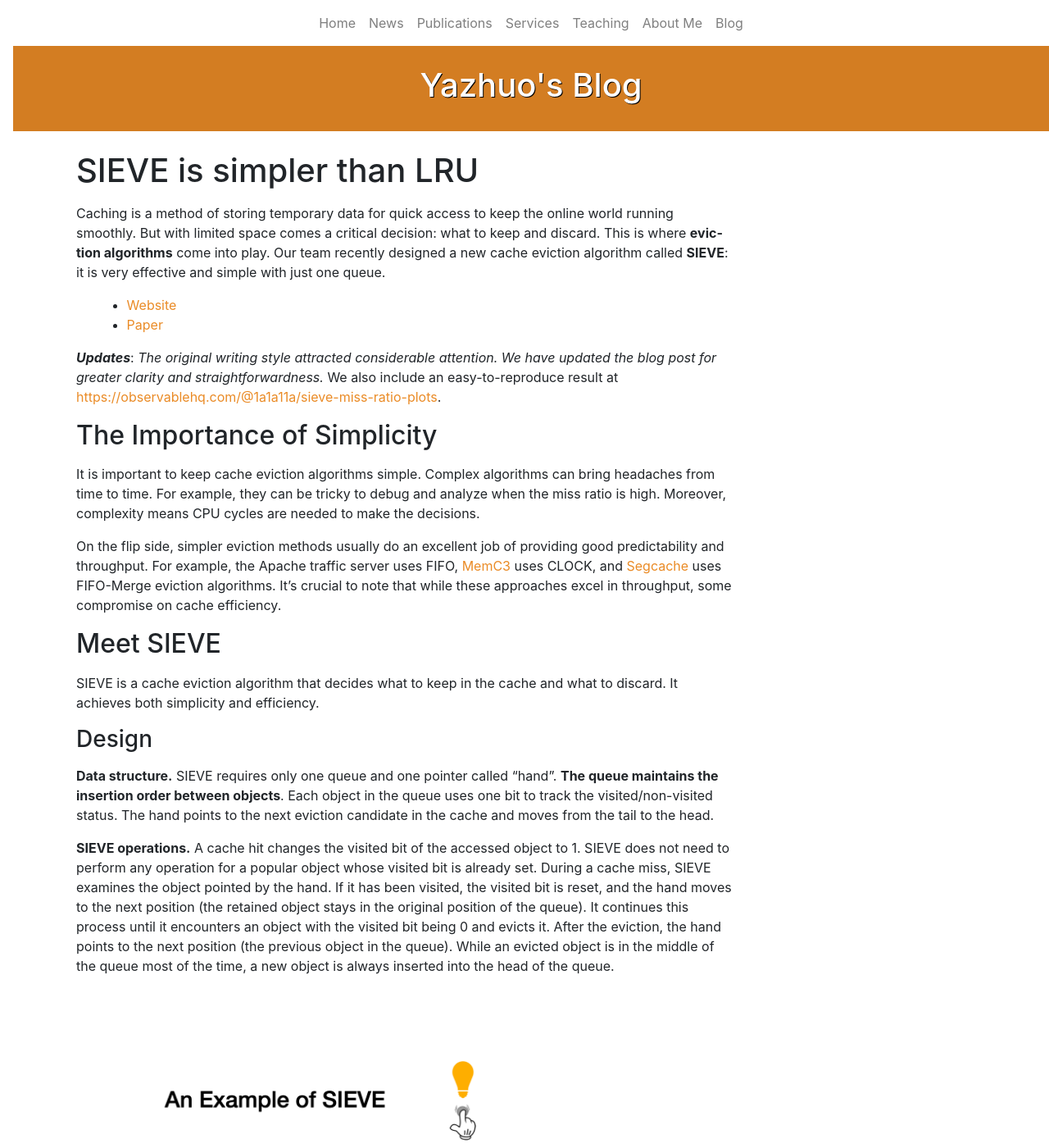
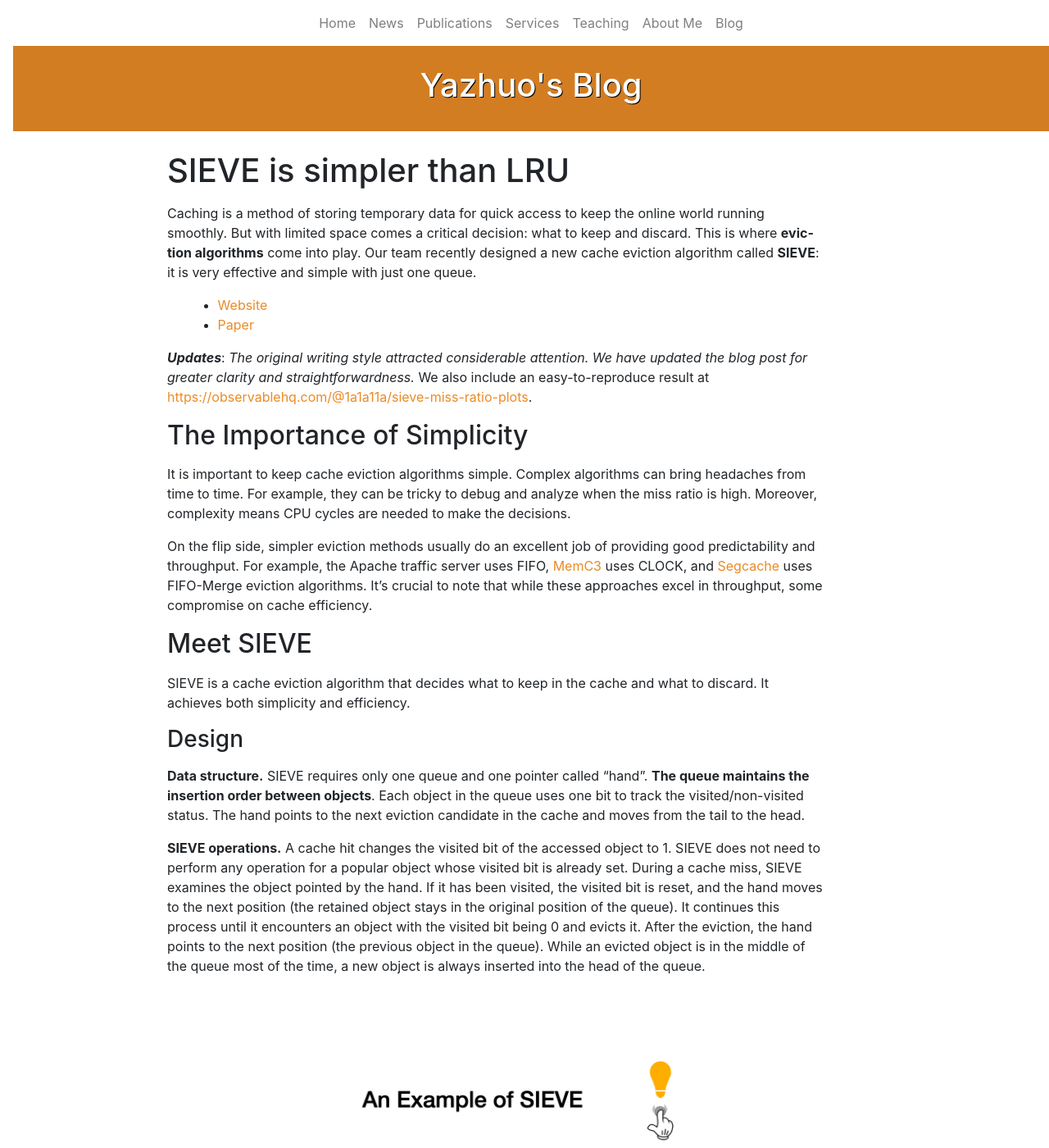
Before and after one commit to yazhuo/yazhuo.github.io, a Jekyll site: the page built from _posts/2023-12-17-sieve-is-simpler-than-lru.md, in a window 1280 px wide and 1400 px high. Shown: the whole window at 82% size. Built offline with Jekyll 4.4.1, drawn with Linux system fonts in a browser that asks for light colours; some of the changed text lies outside the part shown.

Commit message:
update blog style

```diff
--- a/_layouts/post.html
+++ b/_layouts/post.html
@@ -1,7 +1,8 @@
 ---
 layout: default
 ---
-<div id="content" style="float: left; width: 70%;"></div>
+<div style="display: flex; justify-content: center; width: 100%;">
+  <div id="content" style="width: 80%;">
     <div id="post">
     {{ content }}
     </div>
--- a/_posts/2023-12-17-sieve-is-simpler-than-lru.md
+++ b/_posts/2023-12-17-sieve-is-simpler-than-lru.md
@@ -38,7 +38,10 @@
 It continues this process until it encounters an object with the visited bit being 0 and evicts it. After the eviction, the hand points to the next position (the previous object in the queue).
 While an evicted object is in the middle of the queue most of the time, a new object is always inserted into the head of the queue.
 
-![](/blog_images/sieve/sieve_diagram_animation.gif)
+<div style="text-align: center;">
+  <img src="/blog_images/sieve/sieve_diagram_animation.gif" alt="Alt text" title="Optional title" style="margin: auto; display: block;"/>
+</div>
+
 
 
 **SIEVE vs. CLOCK** At first glance, SIEVE is similar to CLOCK/Second Chance/FIFO-Reinsertion - *Note that they are different implementations of the same eviction algorithm*.
@@ -47,7 +50,9 @@
 However, the hand in SIEVE moves from the tail to the head over time, whereas the hand in FIFO-Reinsertion stays at the tail.
 *The key difference is where a retained object is kept.* SIEVE keeps it in the old position, while FIFO-Reinsertion inserts it at the head, together with newly inserted objects.
 
-![](/blog_images/sieve/sieve-diagram.png)
+<div style="text-align: center;">
+  <img src="/blog_images/sieve/sieve-diagram.png" style="margin: auto; display: block;"/>
+</div>
 
 See the [sieve cache implementation code](#sieve-cache-code) at the end of this blog post for a detailed example.
 
@@ -71,53 +76,62 @@
 Compared to advanced algorithms, e.g., ARC, SIEVE reduces
 ARC miss ratio by up to 63.2% with a mean of 1.5%.
 
-![](/blog_images/sieve/efficiency-large.png)
+<div style="text-align: center;">
+  <img src="/blog_images/sieve/efficiency-large.png" style="width: 60%;"/>
+</div>
 
 #### Simplicity
 SIEVE is very simple. We delved into the most popular cache libraries and systems across five diverse programming languages: C++, Go, JavaScript, Python, and Rust.
 
 Despite the varied ways LRU is implemented across these libraries - some opt for doubly-linked lists, others for arrays - integrating SIEVE was easy. As illustrated in the Table, the required code changes to replace LRU with SIEVE were minimal. In all cases, it took no more than 21 lines of code modifications (tests not included).
 
-| Cache library | Language   | Lines   | Hour of Work   |
+<!-- | Cache library | Language   | Lines   | Hour of Work   |
 | :---------: | :---------: |:---------: | :---------: |
 | [groupcache](https://github.com/cacheMon/groupcache) | Golang  | 21  | <1  |
 | [mnemonist](https://github.com/cacheMon/mnemonist) | Javascript |12  |  1  |
 | [lru-rs](https://github.com/cacheMon/lru-rs) | Rust | 16  |  1  |
-| [lru-dict](https://github.com/cacheMon/lru-dict)| Python + C | 21  | <1  |
+| [lru-dict](https://github.com/cacheMon/lru-dict)| Python + C | 21  | <1  | -->
 
-<!-- <table>
-  <tr>
-    <th style="border: 1px solid black;">Cache library</th>
-    <th style="border: 1px solid black;">Language</th>
-    <th style="border: 1px solid black;">Lines</th>
-    <th style="border: 1px solid black;">Hour of Work</th>
-  </tr>
-  <tr>
-    <td style="border: 1px solid black;"><a href="https://github.com/cacheMon/groupcache">groupcache</a></td>
-    <td style="border: 1px solid black;">Golang</td>
-    <td style="border: 1px solid black;">21</td>
-    <td style="border: 1px solid black;">&lt;1</td>
-  </tr>
-  <tr>
-    <td style="border: 1px solid black;"><a href="https://github.com/cacheMon/mnemonist">mnemonist</a></td>
-    <td style="border: 1px solid black;">Javascript</td>
-    <td style="border: 1px solid black;">12</td>
-    <td style="border: 1px solid black;">1</td>
-  </tr>
-  <tr>
-    <td style="border: 1px solid black;"><a href="https://github.com/cacheMon/lru-rs">lru-rs</a></td>
-    <td style="border: 1px solid black;">Rust</td>
-    <td style="border: 1px solid black;">16</td>
-    <td style="border: 1px solid black;">1</td>
-  </tr>
-  <tr>
-    <td style="border: 1px solid black;"><a href="https://github.com/cacheMon/lru-dict">lru-dict</a></td>
-    <td style="border: 1px solid black;">Python + C</td>
-    <td style="border: 1px solid black;">21</td>
-    <td style="border: 1px solid black;">&lt;1</td>
-  </tr>
-</table> -->
-<br>
+<table style="text-align: center; margin:auto; border-collapse:collapse; width:50%;">
+    <tr style="font-size: 0.9rem; background-color:white; color:black;">
+        <th style="border:1px solid black; padding:10px; font-weight: bold;">Cache library</th>
+        <th style="border:1px solid black; padding:10px; font-weight: bold;">Language</th>
+        <th style="border:1px solid black; padding:10px; font-weight: bold;">Lines</th>
+        <th style="border:1px solid black; padding:10px; font-weight: bold;">Hour of work</th>
+    </tr>
+    <tr style="font-size: 0.8rem; background-color:white; color:black; text-align:center;">
+        <td style="border:1px solid black; padding:10px;">
+        <a href="https://github.com/cacheMon/groupcache" style="color:#d6723c; text-decoration:none;">groupcache</a>
+        </td>
+        <td style="border:1px solid black; padding:10px;">Golang</td>
+        <td style="border:1px solid black; padding:10px;">21</td>
+        <td style="border:1px solid black; padding:10px;">&lt;1</td>
+    </tr>
+    <tr style="font-size: 0.8rem; background-color:white; color:black; text-align:center;">
+        <td style="border:1px solid black; padding:10px;">
+        <a href="https://github.com/cacheMon/mnemonist" style="color: #d6723c; text-decoration:none;">mnemonist</a>
+        </td>
+        <td style="border:1px solid black; padding:10px;">Javascript</td>
+        <td style="border:1px solid black; padding:10px;">12</td>
+        <td style="border:1px solid black; padding:10px;">1</td>
+    </tr>
+    <tr style="font-size: 0.8rem; background-color:white; color:black; text-align:center;">
+        <td style="border:1px solid black; padding:10px;">
+        <a href="https://github.com/cacheMon/lru-rs" style="color: #d6723c; text-decoration:none;">lru-rs</a>
+        </td>
+        <td style="border:1px solid black; padding:10px;;">Rust</td>
+        <td style="border:1px solid black; padding:10px;;">16</td>
+        <td style="border:1px solid black; padding:10px;">1</td>
+    </tr>
+    <tr style="font-size: 0.8rem; background-color:white; color:black; text-align:center;">
+        <td style="border:1px solid black; padding:10px;">
+        <a href="https://github.com/cacheMon/lru-dict" style="color: #d6723c; text-decoration:none;">lru-dict</a>
+        </td>
+        <td style="border:1px solid black; padding:10px;">Python + C</td>
+        <td style="border:1px solid black; padding:10px;">21</td>
+        <td style="border:1px solid black; padding:10px;">&lt;1</td>
+    </tr>
+</table>
 
 #### Throughput
 Besides efficiency, throughput is the other important metric for caching systems. Although we have implemented SIEVE in five different libraries, we focus on Cachelib's results.
@@ -137,7 +151,9 @@
 TwoQ and ARC achieve efficiency close to SIEVE; however, when replacing the LRU with SIEVE, the efficiency of both algorithms gets boosted.
 These results highlight the potential of SIEVE as a powerful cache primitive for designing advanced cache eviction algorithms.
 
-![](/blog_images/sieve/sieve_queue_all_large.svg)
+<div style="text-align: center;">
+  <img src="/blog_images/sieve/sieve_queue_all_large.svg" style="width: 60%;"/>
+</div>
 
 
 ### SIEVE is not scan-resistant
--- a/css/blog-style.css
+++ b/css/blog-style.css
@@ -190,7 +190,7 @@
 
 #post {
     width: 50em;
-    float: left;
+    float: center;
 }
 
  #post img {
```
Also changed, not shown: other parts of _layouts/post.html (+2 -1 lines). Lines whose indentation alone changed are shown as unchanged.
